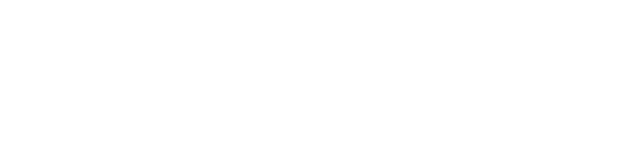
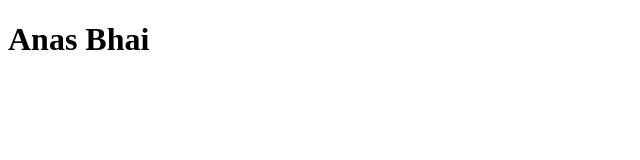
Before and after one commit to MuhammadHuzaifa22/Weather-App, a plain HTML site: page index.html in a window 1280 px wide. Shown: the whole page, without its empty margins (0-640 px from the left). Drawn offline with Linux system fonts and the light colour scheme.

Commit message:
6% work completed

```diff
--- a/index.html
+++ b/index.html
@@ -6,6 +6,6 @@
     <title>Wheater App</title>
 </head>
 <body>
-
+    <h1>Anas Bhai</h1>
 </body>
 </html>
```
